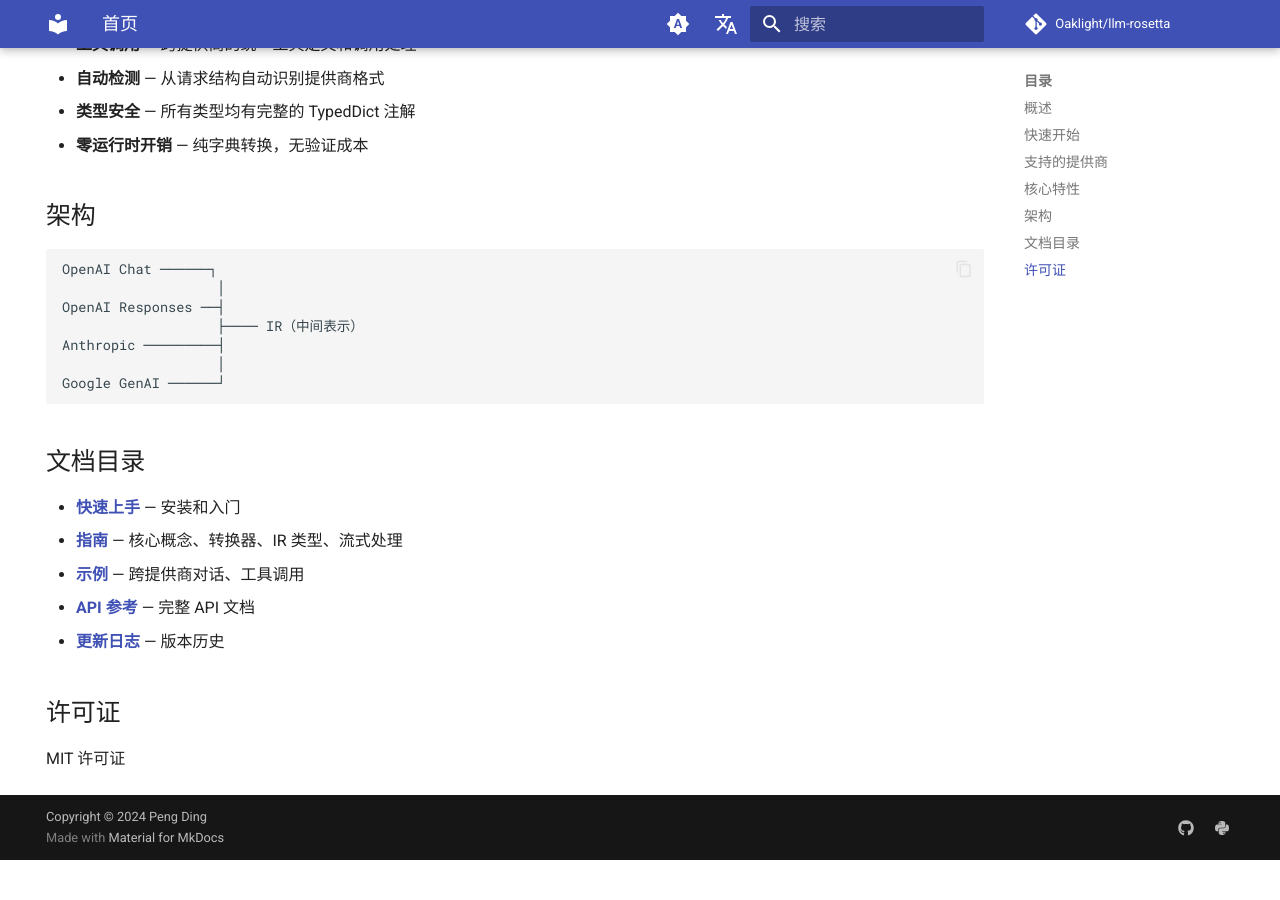
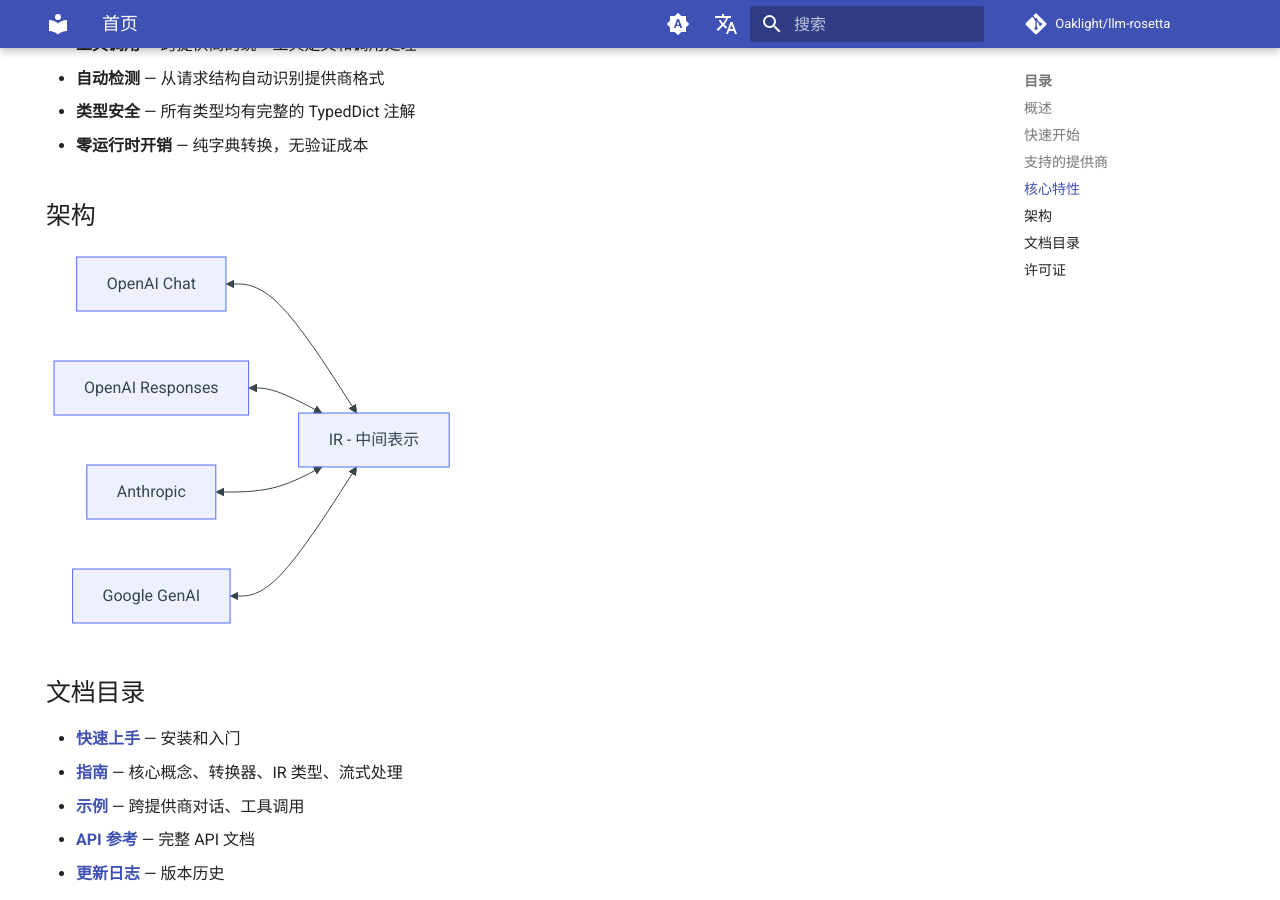
Before and after one commit to Oaklight/llm-rosetta, an MkDocs documentation site: the page built from docs/index.md, in a window 1280 px wide and 900 px high, scrolled down 1254 px. Built offline with MkDocs 1.6.1 and Material for MkDocs 9.7.7, drawn with Linux system fonts in a browser that asks for light colours; comment, search, counter and statistics services are not loaded; before the commit the page ends 2114 px from its top, so only the background shows below that; some of the changed lines change nothing that is shown.

Commit message:
docs: replace ASCII architecture diagram with mermaid

````diff
--- a/docs/index.md
+++ b/docs/index.md
@@ -54,14 +54,13 @@
 
 ## 架构
 
-```text
-OpenAI Chat ──────┐
-                   │
-OpenAI Responses ──┤
-                   ├──── IR（中间表示）
-Anthropic ─────────┤
-                   │
-Google GenAI ──────┘
+```mermaid
+flowchart LR
+    OC[OpenAI Chat] <--> IR
+    OR[OpenAI Responses] <--> IR
+    AN[Anthropic] <--> IR
+    GG[Google GenAI] <--> IR
+    IR[IR - 中间表示]
 ```
 
 ## 文档目录
````
